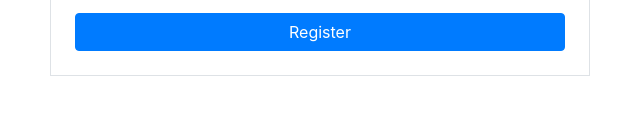
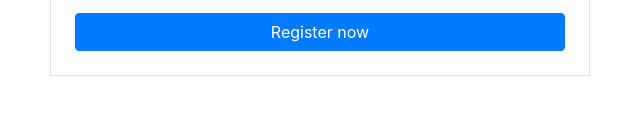
Before and after one commit to aaronbanerjee123/cosc-360-lab1, a plain HTML site: page bootstrap-tut/bootstrap-5.1.3-dist/signupPage.html in a window 1280 px wide. Shown: the part 426-540 px from the top of the page, 320-960 px from the left. Drawn offline with nearby package versions, Linux system fonts and the light colour scheme.

Commit message:
added more words in the register button

```diff
--- a/bootstrap-tut/bootstrap-5.1.3-dist/signupPage.html
+++ b/bootstrap-tut/bootstrap-5.1.3-dist/signupPage.html
@@ -62,7 +62,7 @@
             <label for="password">Password</label>
             <input type="password" class="form-control" id="password" placeholder="Password">
           </div>
-          <button type="submit" class="btn btn-primary btn-block">Register</button>
+          <button type="submit" class="btn btn-primary btn-block">Register now</button>
         </form>
       </div>
     </div>
```
